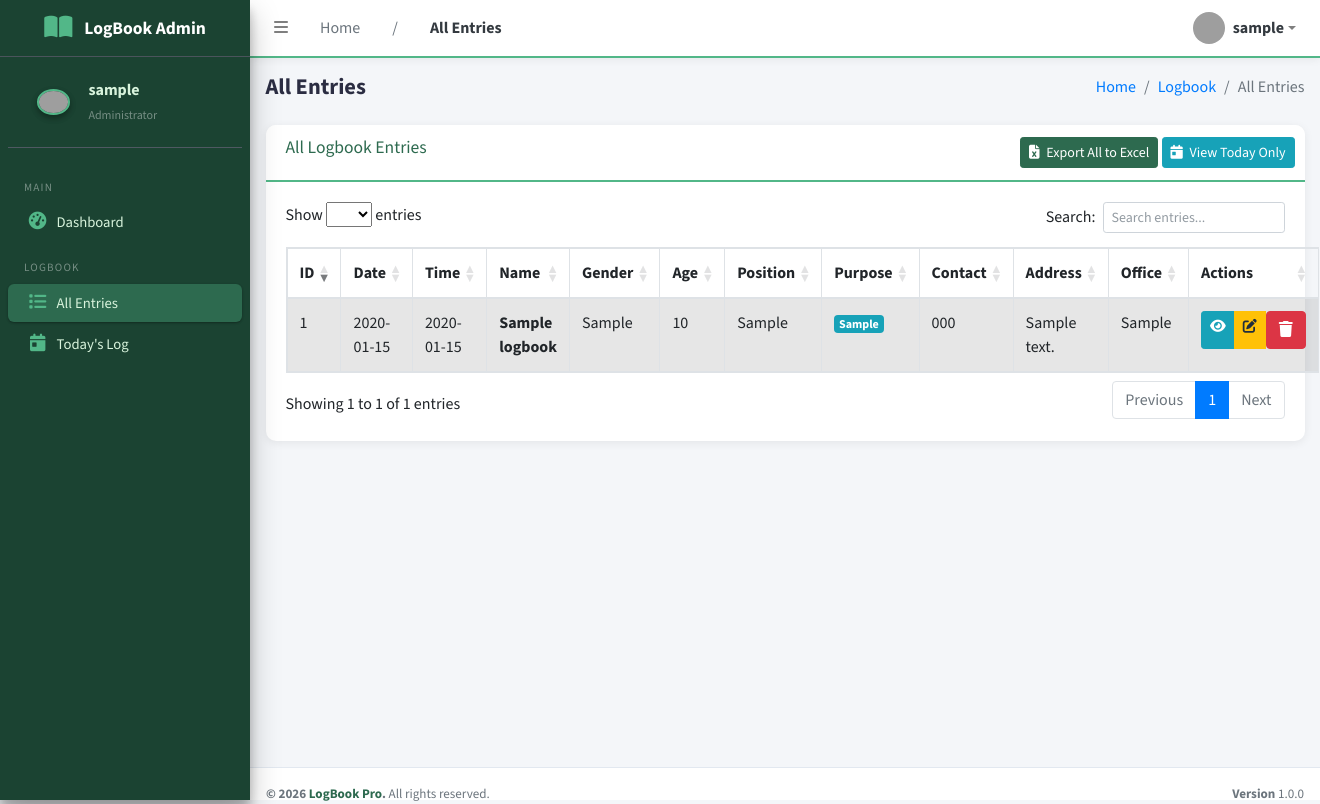
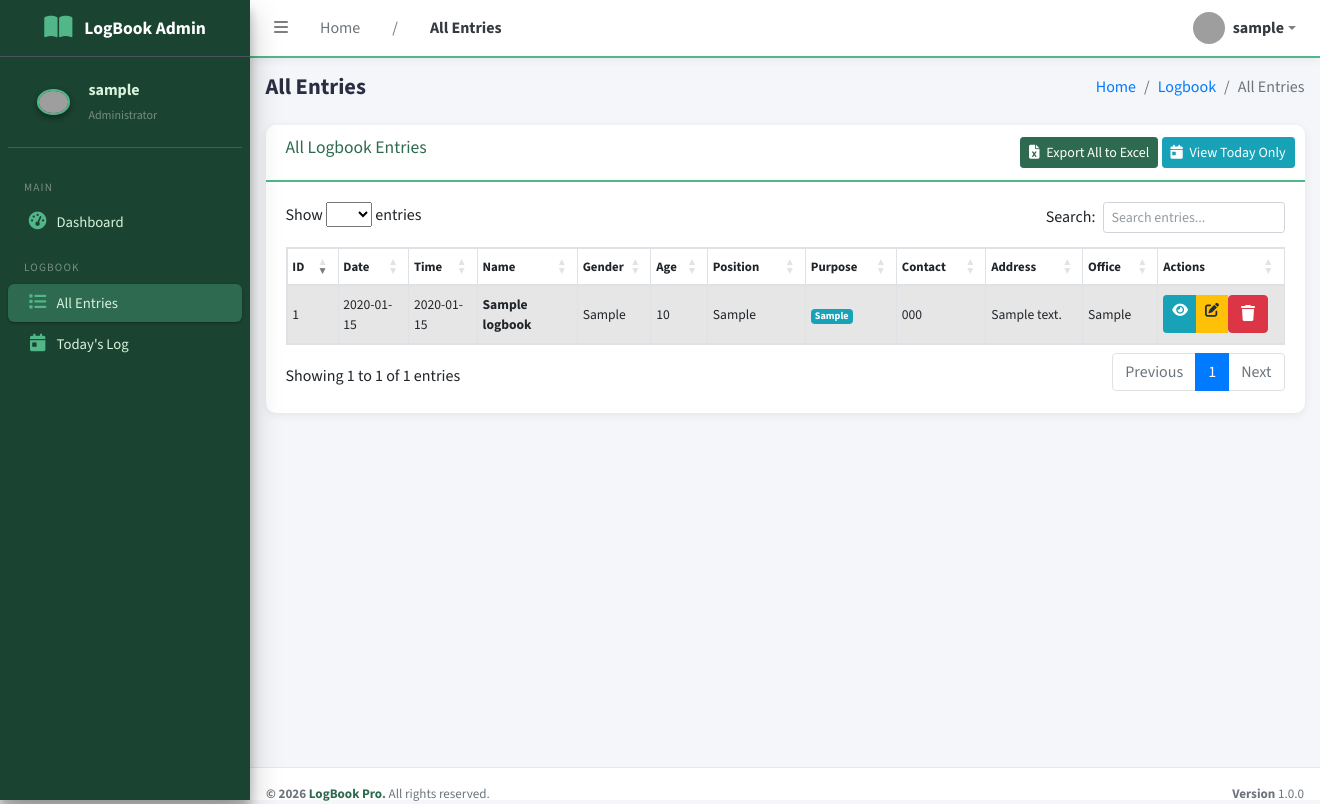
Before and after one commit to dal18/adii, a Flask app: page /admin/logbook in a window 1320 px wide. Run offline with Flask 3, Linux system fonts and the light colour scheme; the visitor is signed in with stand-in values (Sample User, id 1); tables that the repository leaves empty hold one stand-in row (values such as "Sample post"); some libraries are stand-ins or nearby versions; grey boxes are pictures that could not be loaded.

Commit message:
Make admin table columns fit better on page with responsive styling

```diff
--- a/templates/admin/logbook/index.html
+++ b/templates/admin/logbook/index.html
@@ -10,6 +10,35 @@
 {% endblock %}
 
 {% block content %}
+<style>
+.table-responsive {
+    overflow-x: auto;
+}
+.data-table {
+    font-size: 0.85rem;
+}
+.data-table th {
+    white-space: nowrap;
+    font-size: 0.8rem;
+    padding: 0.5rem 0.3rem;
+}
+.data-table td {
+    padding: 0.5rem 0.3rem;
+    vertical-align: middle;
+}
+.data-table th:nth-child(1) { width: 50px; } /* ID */
+.data-table th:nth-child(2) { width: 80px; } /* Date */
+.data-table th:nth-child(3) { width: 70px; } /* Time */
+.data-table th:nth-child(4) { width: 150px; } /* Name */
+.data-table th:nth-child(5) { width: 60px; } /* Gender */
+.data-table th:nth-child(6) { width: 50px; } /* Age */
+.data-table th:nth-child(7) { width: 120px; } /* Position */
+.data-table th:nth-child(8) { width: 100px; } /* Purpose */
+.data-table th:nth-child(9) { width: 100px; } /* Contact */
+.data-table th:nth-child(10) { width: 120px; } /* Address */
+.data-table th:nth-child(11) { width: 80px; } /* Office */
+.data-table th:nth-child(12) { width: 120px; } /* Actions */
+</style>
 <div class="card">
     <div class="card-header">
         <h3 class="card-title">{{ 'Today\'s Logbook Entries' if filter_today else 'All Logbook Entries' }}</h3>
@@ -38,7 +67,8 @@
     </div>
     <div class="card-body">
         {% if entries %}
-        <table class="table table-bordered table-striped data-table">
+        <div class="table-responsive">
+            <table class="table table-bordered table-striped data-table table-sm">
             <thead>
                 <tr>
                     <th>ID</th>
@@ -86,8 +116,8 @@
                     </td>
                 </tr>
                 {% endfor %}
-            </tbody>
-        </table>
+            </table>
+        </div>
         {% else %}
         <div class="text-center py-4">
             <i class="fas fa-inbox fa-3x text-muted mb-3"></i>
```
